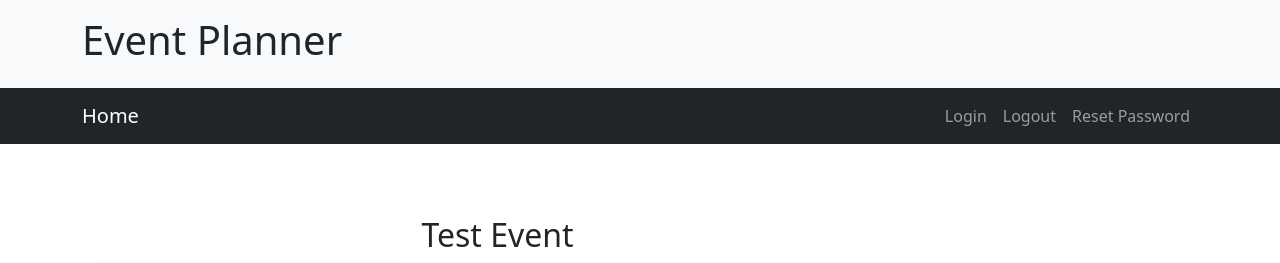
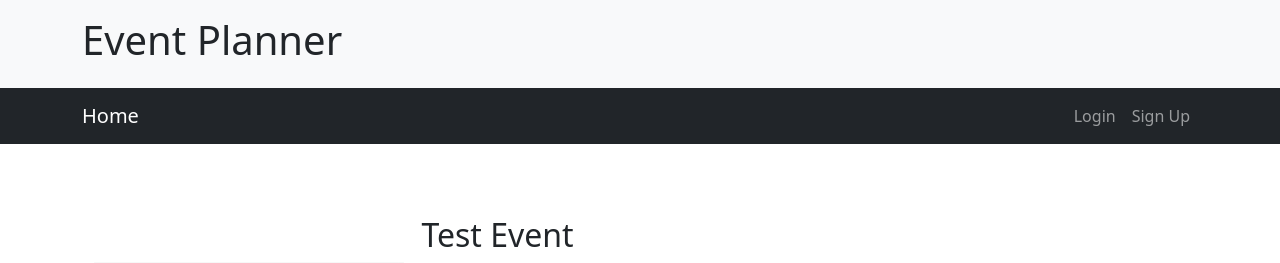
Before and after one commit to Markmcl25/project4, a Django app: page /events/1/ in a window 1280 px wide. Shown: the top 263 px of the page. Run offline with Django 3.2, Linux system fonts and the light colour scheme; data comes from the database, SQL or seed files in the repository.

Commit message:
fixed login option visablility on navbar when logged in

```diff
--- a/templates/base.html
+++ b/templates/base.html
@@ -27,15 +27,21 @@
         </button>
         <div class="collapse navbar-collapse" id="navbarNav">
             <ul class="navbar-nav ms-auto">
+                {% if user.is_authenticated %}
+                    <li class="nav-item">
+                        <a class="nav-link" href="{% url 'dashboard' %}">Dashboard</a>
+                    </li>
+                    <li class="nav-item">
+                        <a class="nav-link" href="{% url 'logout' %}">Logout</a>
+                    </li>
+                {% else %}
                     <li class="nav-item">
                         <a class="nav-link" href="{% url 'login' %}">Login</a>
                     </li>
                     <li class="nav-item">
-                        <a class="nav-link" href="{% url 'logout' %}">Logout</a>
+                        <a class="nav-link" href="{% url 'signup' %}">Sign Up</a>
                     </li>
-                    <li class="nav-item">
-                        <a class="nav-link" href="{% url 'password_reset' %}">Reset Password</a>
-                    </li>
+                {% endif %}
             </ul>
         </div>
     </div>
```
Lines whose indentation alone changed are shown as unchanged.
